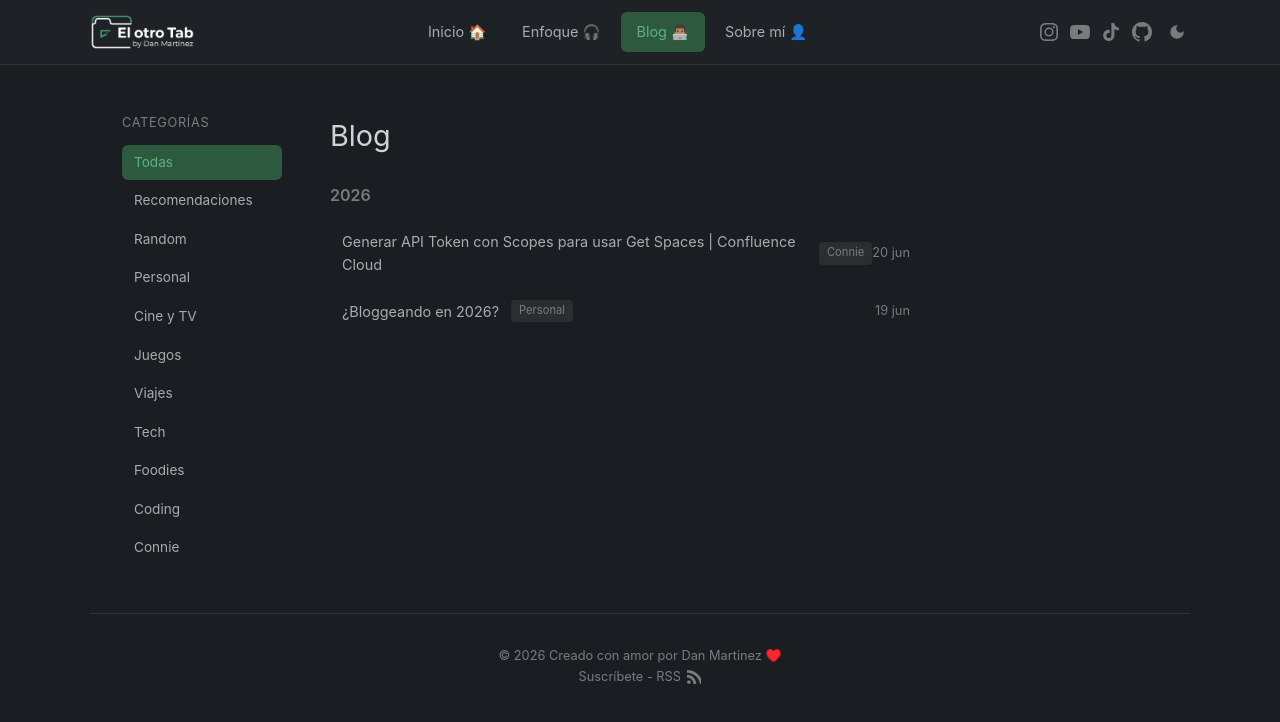
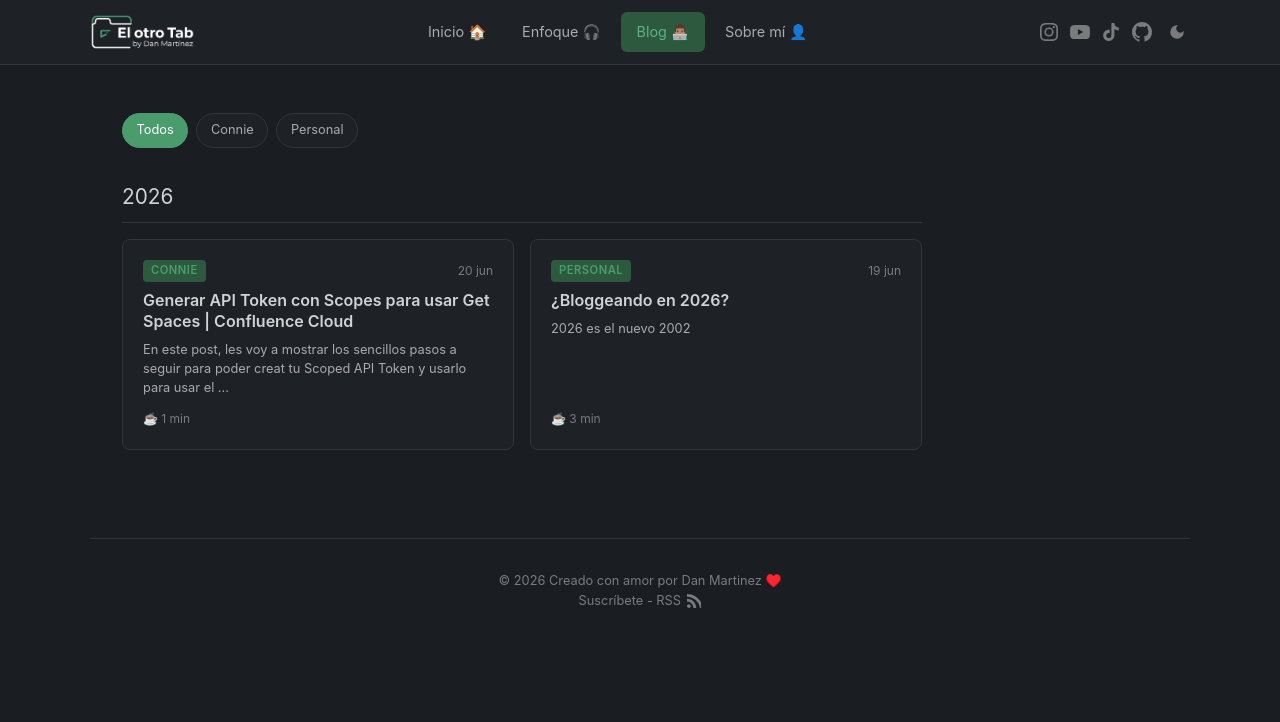
Before and after one commit to DanMartinezMx/eldanmtz, a Next.js app: page /blog in a window 1280 px wide. Shown: the top 722 px of the page. Built offline with nearby package versions, Linux system fonts and the light colour scheme.

Commit message:
feat: improved css code

```diff
--- a/src/app/globals.css
+++ b/src/app/globals.css
@@ -1384,3 +1384,246 @@ a:hover {
     gap: 0.5rem;
   }
 }
+
+/* =============================================
+   HOMEPAGE — POSTS RECIENTES (Cards)
+   ============================================= */
+
+.home-recent {
+  margin-bottom: 2.5rem;
+}
+
+.section-header {
+  display: flex;
+  justify-content: space-between;
+  align-items: center;
+  margin-bottom: 1rem;
+}
+
+.section-header h2 {
+  font-size: 1.1rem;
+  margin: 0;
+}
+
+.recent-grid {
+  display: grid;
+  grid-template-columns: repeat(3, 1fr);
+  gap: 1rem;
+}
+
+.recent-card {
+  display: flex;
+  flex-direction: column;
+  padding: 1.25rem;
+  background: var(--bg-secondary);
+  border: 1px solid var(--border);
+  border-radius: 8px;
+  transition: border-color 0.2s, background 0.2s, transform 0.2s;
+}
+
+.recent-card:hover {
+  border-color: var(--accent);
+  background: var(--bg-hover);
+  transform: translateY(-2px);
+}
+
+.recent-card-top {
+  display: flex;
+  justify-content: space-between;
+  align-items: center;
+  margin-bottom: 0.5rem;
+}
+
+.recent-card-category {
+  font-size: 0.7rem;
+  font-weight: 600;
+  text-transform: uppercase;
+  letter-spacing: 0.5px;
+  color: var(--accent);
+  background: var(--accent-dim);
+  padding: 0.15rem 0.5rem;
+  border-radius: 4px;
+}
+
+.recent-card-top time {
+  font-size: 0.75rem;
+  color: var(--text-muted);
+}
+
+.recent-card-title {
+  font-size: 0.95rem;
+  font-weight: 600;
+  color: var(--text-primary);
+  margin: 0 0 0.5rem 0;
+  line-height: 1.3;
+}
+
+.recent-card-description {
+  font-size: 0.8rem;
+  color: var(--text-secondary);
+  line-height: 1.5;
+  margin: 0;
+  flex: 1;
+}
+
+.recent-card-footer {
+  margin-top: 0.75rem;
+  font-size: 0.75rem;
+  color: var(--text-muted);
+}
+
+.home-microblog-section {
+  margin-bottom: 2rem;
+}
+
+.home-microblog-section h2 {
+  font-size: 1.1rem;
+  margin-bottom: 1rem;
+}
+
+/* =============================================
+   BLOG PAGE — FILTERS & CARD GRID
+   ============================================= */
+
+.blog-filters-container {
+  width: 100%;
+}
+
+.blog-filter-chips {
+  display: flex;
+  flex-wrap: wrap;
+  gap: 0.5rem;
+  margin-bottom: 2rem;
+}
+
+.filter-chip {
+  padding: 0.4rem 0.85rem;
+  border: 1px solid var(--border);
+  border-radius: 20px;
+  background: var(--bg-secondary);
+  color: var(--text-secondary);
+  font-size: 0.8rem;
+  cursor: pointer;
+  transition: all 0.2s;
+}
+
+.filter-chip:hover {
+  border-color: var(--accent);
+  color: var(--accent);
+}
+
+.filter-chip.active {
+  background: var(--accent);
+  border-color: var(--accent);
+  color: #fff;
+}
+
+.blog-year-section {
+  margin-bottom: 2.5rem;
+}
+
+.blog-year-heading {
+  font-size: 1.3rem;
+  margin-bottom: 1rem;
+  color: var(--text-primary);
+  padding-bottom: 0.5rem;
+  border-bottom: 1px solid var(--border);
+}
+
+.blog-posts-grid {
+  display: grid;
+  grid-template-columns: repeat(2, 1fr);
+  gap: 1rem;
+}
+
+.blog-post-card {
+  display: flex;
+  flex-direction: column;
+  padding: 1.25rem;
+  background: var(--bg-secondary);
+  border: 1px solid var(--border);
+  border-radius: 8px;
+  transition: border-color 0.2s, background 0.2s, transform 0.2s;
+}
+
+.blog-post-card:hover {
+  border-color: var(--accent);
+  background: var(--bg-hover);
+  transform: translateY(-2px);
+}
+
+.blog-post-card-top {
+  display: flex;
+  justify-content: space-between;
+  align-items: center;
+  margin-bottom: 0.5rem;
+}
+
+.blog-post-card-category {
+  font-size: 0.7rem;
+  font-weight: 600;
+  text-transform: uppercase;
+  letter-spacing: 0.5px;
+  color: var(--accent);
+  background: var(--accent-dim);
+  padding: 0.15rem 0.5rem;
+  border-radius: 4px;
+}
+
+.blog-post-card-top time {
+  font-size: 0.75rem;
+  color: var(--text-muted);
+}
+
+.blog-post-card-title {
+  font-size: 1rem;
+  font-weight: 600;
+  color: var(--text-primary);
+  margin: 0 0 0.5rem 0;
+  line-height: 1.3;
+}
+
+.blog-post-card-description {
+  font-size: 0.8rem;
+  color: var(--text-secondary);
+  line-height: 1.5;
+  margin: 0;
+  flex: 1;
+}
+
+.blog-post-card-footer {
+  margin-top: 0.75rem;
+  font-size: 0.75rem;
+  color: var(--text-muted);
+}
+
+/* =============================================
+   RESPONSIVE
+   ============================================= */
+
+@media (max-width: 768px) {
+  .recent-grid {
+    grid-template-columns: 1fr;
+    gap: 0.75rem;
+  }
+
+  .blog-posts-grid {
+    grid-template-columns: 1fr;
+    gap: 0.75rem;
+  }
+
+  .blog-filter-chips {
+    gap: 0.35rem;
+  }
+
+  .filter-chip {
+    font-size: 0.75rem;
+    padding: 0.35rem 0.7rem;
+  }
+}
+
+@media (min-width: 769px) and (max-width: 1024px) {
+  .recent-grid {
+    grid-template-columns: repeat(2, 1fr);
+  }
+}
--- a/src/app/page.tsx
+++ b/src/app/page.tsx
@@ -6,7 +6,7 @@ import Link from "next/link";
 export default function Home() {
   const allPosts = getPosts();
   const allMicroblog = getMicroblog();
-  const recentPosts = allPosts.slice(0, 5);
+  const recentPosts = allPosts.slice(0, 6);
   const recentMicroblog = allMicroblog.slice(0, 10);
   const allDates = getAllDates();
 
@@ -40,32 +40,46 @@ export default function Home() {
         dangerouslySetInnerHTML={{ __html: JSON.stringify(jsonLd) }}
       />
 
-      <section className="home-grid">
-        {/* Left column: Posts */}
-        <div className="home-posts">
+      {/* Posts Recientes — card grid */}
+      <section className="home-recent">
+        <div className="section-header">
           <h2>Posts Recientes</h2>
+          <Link href="/blog" className="see-all">Ver todos →</Link>
+        </div>
         {recentPosts.length > 0 ? (
-            <div className="posts-list">
+          <div className="recent-grid">
             {recentPosts.map((post) => (
-                <Link key={post.slug} href={`/blog/${post.slug}`} className="post-link">
-                  <span>{post.title}</span>
+              <Link key={post.slug} href={`/blog/${post.slug}`} className="recent-card">
+                <div className="recent-card-top">
+                  <span className="recent-card-category">{post.category}</span>
                   <time>
                     {new Date(post.createdAt).toLocaleDateString("es-MX", {
                       month: "short",
                       day: "numeric",
                     })}
                   </time>
+                </div>
+                <h3 className="recent-card-title">{post.title}</h3>
+                {post.description && (
+                  <p className="recent-card-description">
+                    {post.description.length > 100
+                      ? post.description.slice(0, 100) + "..."
+                      : post.description}
+                  </p>
+                )}
+                <div className="recent-card-footer">
+                  <span>☕ {post.readingTime} min de lectura</span>
+                </div>
               </Link>
             ))}
           </div>
         ) : (
           <p className="empty">Próximamente...</p>
         )}
-          <Link href="/blog" className="see-all">Ver todos →</Link>
-        </div>
+      </section>
 
-        {/* Right column: Microblog */}
-        <div className="home-microblog">
+      {/* Microblog */}
+      <section className="home-microblog-section">
         <h2>Microblog</h2>
         {recentMicroblog.length > 0 ? (
           <div className="microblog-timeline">
@@ -90,7 +104,6 @@ export default function Home() {
         ) : (
           <p className="empty">Próximamente...</p>
         )}
-        </div>
       </section>
 
       {/* Full-width calendar */}
--- a/src/components/BlogFilters.tsx
+++ b/src/components/BlogFilters.tsx
@@ -1,8 +1,7 @@
 "use client";
 
-import { useState, Suspense } from "react";
+import { useState } from "react";
 import Link from "next/link";
-import { useSearchParams } from "next/navigation";
 
 interface Post {
   title: string;
@@ -10,7 +9,7 @@ interface Post {
   category: string;
   createdAt: string;
   slug: string;
-  draft: boolean;
+  readingTime: number;
 }
 
 interface BlogFiltersProps {
@@ -19,89 +18,85 @@ interface BlogFiltersProps {
   sortedYears: string[];
 }
 
-const categories = [
-  "Todas",
-  "Recomendaciones",
-  "Random",
-  "Personal",
-  "Cine y TV",
-  "Juegos",
-  "Viajes",
-  "Tech",
-  "Foodies",
-  "Coding",
-  "Connie",
-];
+export function BlogFilters({ posts, grouped, sortedYears }: BlogFiltersProps) {
+  const [activeCategory, setActiveCategory] = useState<string | null>(null);
 
-function BlogFiltersInner({ posts }: BlogFiltersProps) {
-  const searchParams = useSearchParams();
-  const initialCategory = searchParams?.get("category") || "Todas";
-  const [selectedCategory, setSelectedCategory] = useState(initialCategory);
+  // Get unique categories from posts
+  const categories = Array.from(new Set(posts.map((p) => p.category).filter(Boolean)));
 
-  const filtered =
-    selectedCategory === "Todas"
-      ? posts
-      : posts.filter((p) => p.category === selectedCategory);
-
-  const filteredGrouped = filtered.reduce<Record<string, Post[]>>((acc, post) => {
-    const year = new Date(post.createdAt).getFullYear().toString();
-    if (!acc[year]) acc[year] = [];
-    acc[year].push(post);
-    return acc;
-  }, {});
+  // Filter posts by category
+  const filteredGrouped = activeCategory
+    ? Object.fromEntries(
+      Object.entries(grouped).map(([year, yearPosts]) => [
+        year,
+        yearPosts.filter((p) => p.category === activeCategory),
+      ]).filter(([, yearPosts]) => (yearPosts as Post[]).length > 0)
+    )
+    : grouped;
 
   const filteredYears = Object.keys(filteredGrouped).sort((a, b) => Number(b) - Number(a));
 
   return (
-    <>
-      <aside className="blog-filters">
-        <h3>Categorías</h3>
-        <div className="category-list">
+    <div className="blog-filters-container">
+      {/* Category filter chips */}
+      <div className="blog-filter-chips">
+        <button
+          className={`filter-chip ${activeCategory === null ? "active" : ""}`}
+          onClick={() => setActiveCategory(null)}
+        >
+          Todos
+        </button>
         {categories.map((cat) => (
           <button
             key={cat}
-              onClick={() => setSelectedCategory(cat)}
-              className={`category-btn ${selectedCategory === cat ? "active" : ""}`}
+            className={`filter-chip ${activeCategory === cat ? "active" : ""}`}
+            onClick={() => setActiveCategory(cat)}
           >
             {cat}
           </button>
         ))}
       </div>
-      </aside>
 
-      <div className="blog-posts">
-        <h1>Blog</h1>
+      {/* Posts grid by year */}
       {filteredYears.map((year) => (
-          <div key={year} className="year-group">
-            <h2 className="year-heading">{year}</h2>
-            <div className="year-posts">
-              {filteredGrouped[year].map((post) => (
-                <Link key={post.slug} href={`/blog/${post.slug}`} className="blog-post-item">
-                  <div className="post-info">
-                    <span className="post-title">{post.title}</span>
-                    <span className="post-category">{post.category}</span>
-                  </div>
+        <section key={year} className="blog-year-section">
+          <h2 className="blog-year-heading">{year}</h2>
+          <div className="blog-posts-grid">
+            {(filteredGrouped[year] as Post[]).map((post) => (
+              <Link
+                key={post.slug}
+                href={`/blog/${post.slug}`}
+                className="blog-post-card"
+              >
+                <div className="blog-post-card-top">
+                  <span className="blog-post-card-category">{post.category}</span>
                   <time>
                     {new Date(post.createdAt).toLocaleDateString("es-MX", {
                       month: "short",
                       day: "numeric",
                     })}
                   </time>
+                </div>
+                <h3 className="blog-post-card-title">{post.title}</h3>
+                {post.description && (
+                  <p className="blog-post-card-description">
+                    {post.description.length > 120
+                      ? post.description.slice(0, 120) + "..."
+                      : post.description}
+                  </p>
+                )}
+                <div className="blog-post-card-footer">
+                  <span>☕ {post.readingTime} min</span>
+                </div>
               </Link>
             ))}
           </div>
+        </section>
+      ))}
+
+      {filteredYears.length === 0 && (
+        <p className="empty">No hay posts en esta categoría todavía.</p>
+      )}
     </div>
-        ))}
-        {filtered.length === 0 && <p className="empty">No hay posts en esta categoría.</p>}
-      </div>
-    </>
   );
 }
-
-export function BlogFilters(props: BlogFiltersProps) {
-  return (
-    <Suspense fallback={<div>Loading...</div>}>
-      <BlogFiltersInner {...props} />
-    </Suspense>
-  );
-}
```
Lines whose indentation alone changed are shown as unchanged.
